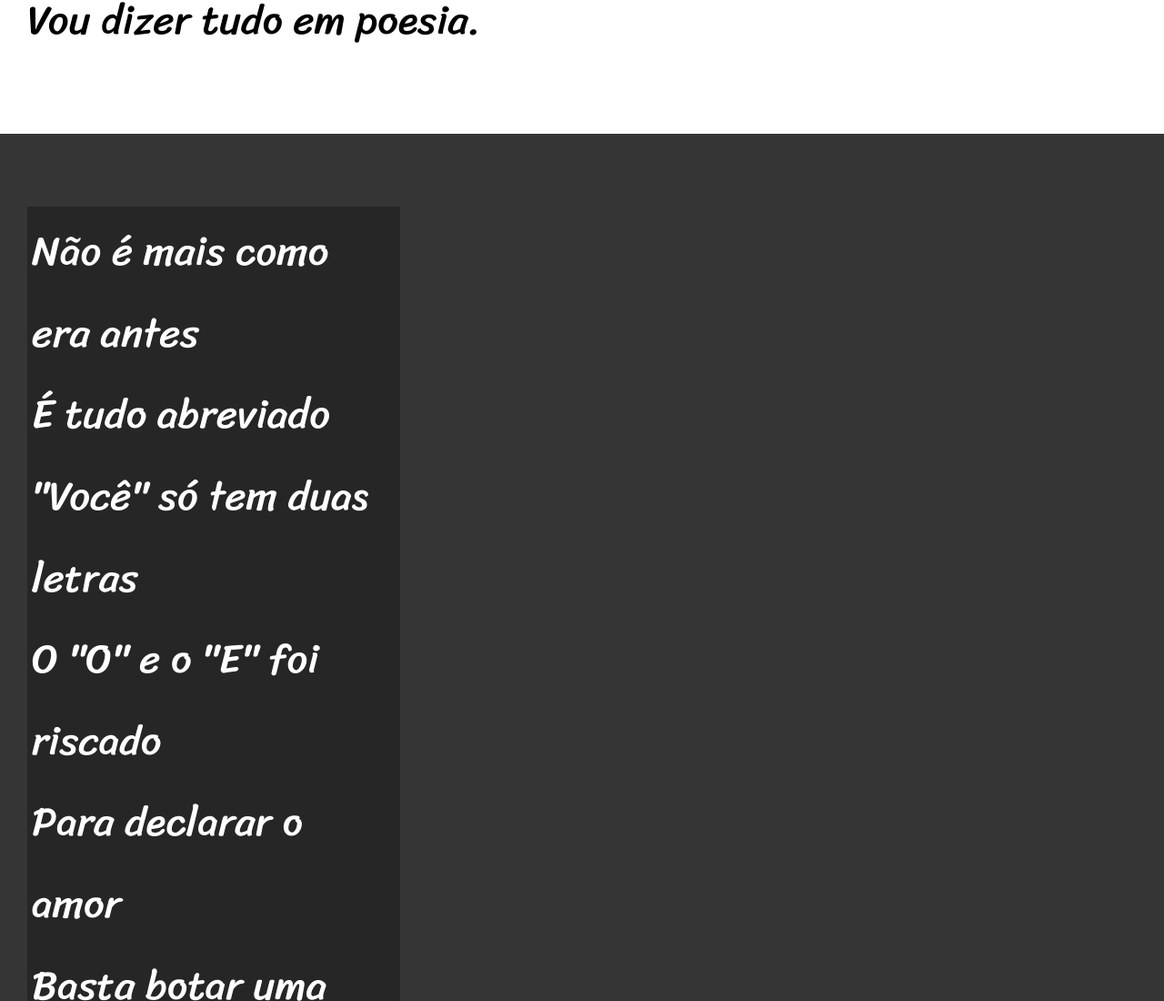
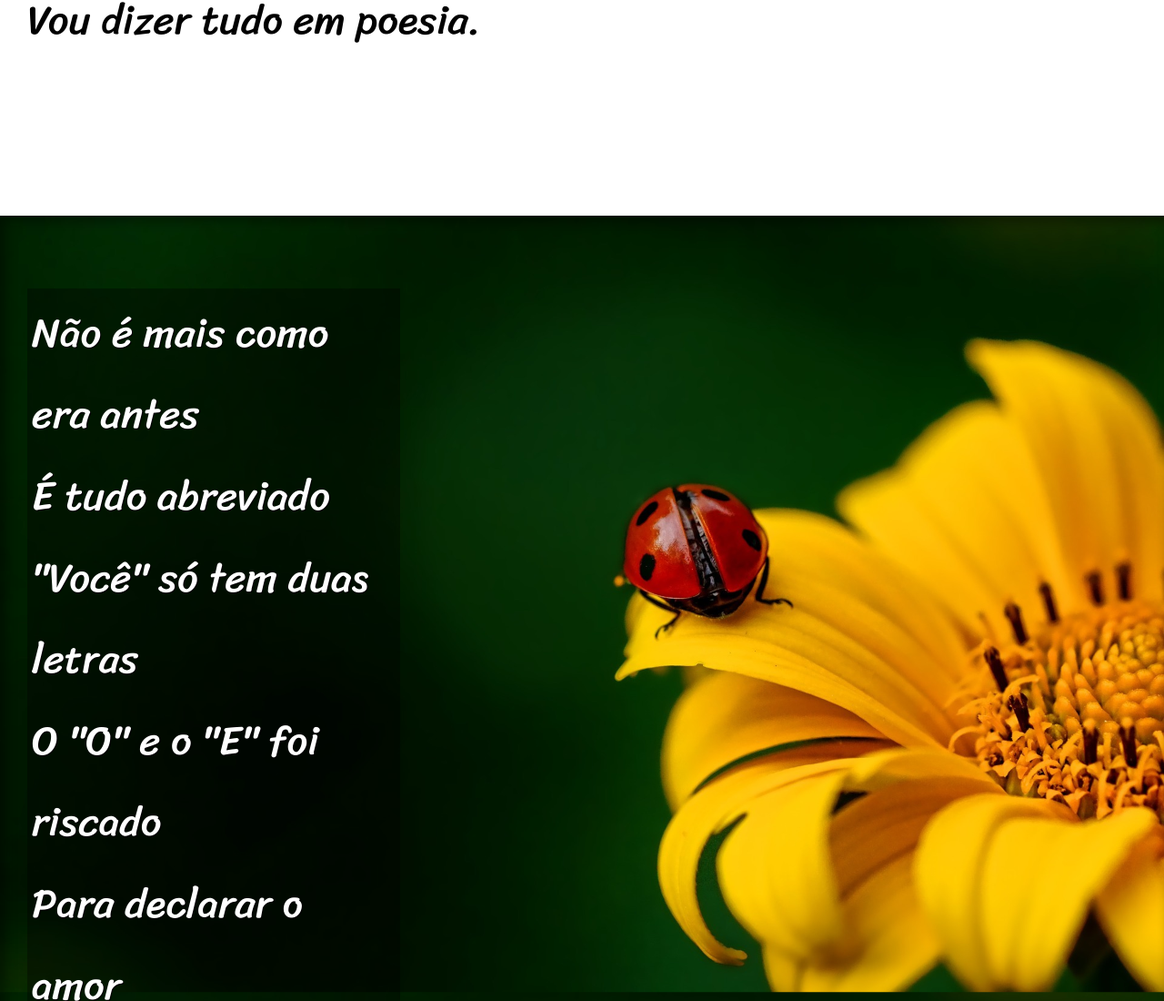
Before and after one commit to Diego001-bit/desafio12html, a plain HTML site: page index.html in a window 1280 px wide. Shown: the part 900-2000 px from the top of the page at 91% size. Drawn offline with Linux system fonts and the light colour scheme.

Commit message:
terminei

```diff
--- a/index.html
+++ b/index.html
@@ -25,7 +25,7 @@
         </p>
     </section>
 
-    <section class="imagem">
+    <section class="imagem" id="img01">
         <p>
             Não é mais como era antes <br>
             É tudo abreviado <br>
@@ -61,7 +61,7 @@
         </p>
     </section>
 
-    <section class="imagem">
+    <section class="imagem" id="img02">
         <p>
             Tenho saudade das cartas <br>
             Escritas com a própria mão <br>
--- a/style.css
+++ b/style.css
@@ -49,6 +49,9 @@ section{
     font-family: var(--fonte3);
     font-size: 3.5vw;
 }
+section > p{
+    padding-bottom: 2em
+}
 
 section.normal{
     background-color: white;
@@ -57,12 +60,27 @@ section.normal{
 section.imagem{
     background-color: rgba(0, 0, 0, 0.685);
     color: white;
+    box-shadow: inset 6px 6px 13px 0px rgba(0, 0, 0, 0.432);
+    background-size: cover;
+    background-attachment: fixed;
 }
 section.imagem > p{
     display: inline-block;
     padding: 5px;
     width: 400px;
-    background-color: rgba(0, 0, 0, 0.288);
+    background-color: rgba(0, 0, 0, 0.356);
+    text-shadow: 1px 1px 0px black;
+}
+section#img01{
+    background-image: url('imagens/background001.jpg');
+    background-position: right center;
+
+}
+section#img02{
+    background-image: url('imagens/background002.jpg');
+    background-position: right center;
+
+
 }
 
 footer{
```
Also changed, not shown: imagens/background001.jpg (added), imagens/background002.jpg (added).
